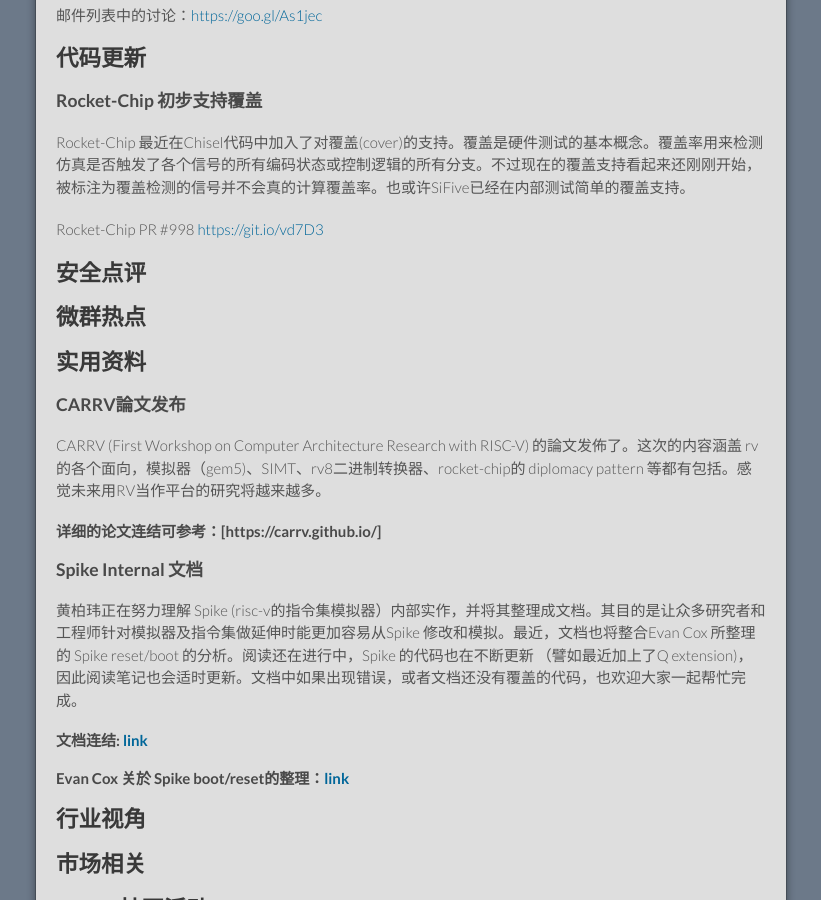
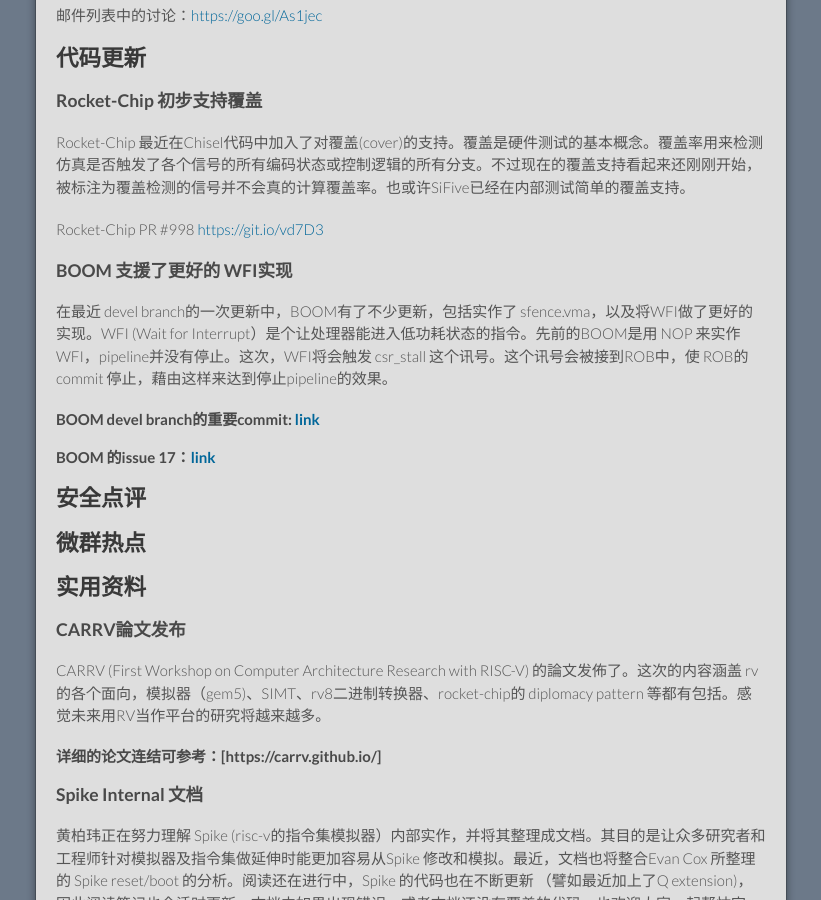
Before and after one commit to cnrv/home, a Jekyll site: the page built from bi-week-rpts/2017-10-26.md, in a window 1280 px wide and 900 px high, scrolled down 2446 px. Shown: the whole window, without its empty margins (229-1050 px from the left). Built offline with Jekyll 4.4.1, drawn with Linux system fonts in a browser that asks for light colours; Markdown is read by kramdown in place of the engine named in the settings; comment, search, counter and statistics services are not loaded; our own code applies the rules of GitHub Pages for plain Markdown files.

Commit message:
加入BOOM WFI的資訊

```diff
--- a/bi-week-rpts/2017-10-26.md
+++ b/bi-week-rpts/2017-10-26.md
@@ -96,6 +96,13 @@
 
 Rocket-Chip PR \#998 [https://git.io/vd7D3](https://github.com/freechipsproject/rocket-chip/pull/998)
 
+### BOOM 支援了更好的 WFI实现
+在最近 devel branch的一次更新中，BOOM有了不少更新，包括实作了 sfence.vma，以及将WFI做了更好的实现。WFI (Wait for Interrupt）是个让处理器能进入低功耗状态的指令。先前的BOOM是用 NOP 来实作WFI，pipeline并没有停止。这次，WFI将会触发 csr\_stall 这个讯号。这个讯号会被接到ROB中，使 ROB的 commit 停止，藉由这样来达到停止pipeline的效果。
+
+#### BOOM devel branch的重要commit: [link](https://github.com/ucb-bar/riscv-boom/commit/98c60153c6c49e15aeb5664d702755dd6295fc7d)
+#### BOOM 的issue 17：[link](https://github.com/ucb-bar/riscv-boom/issues/17)
+
+
 ## 安全点评
 
 ## 微群热点
```
